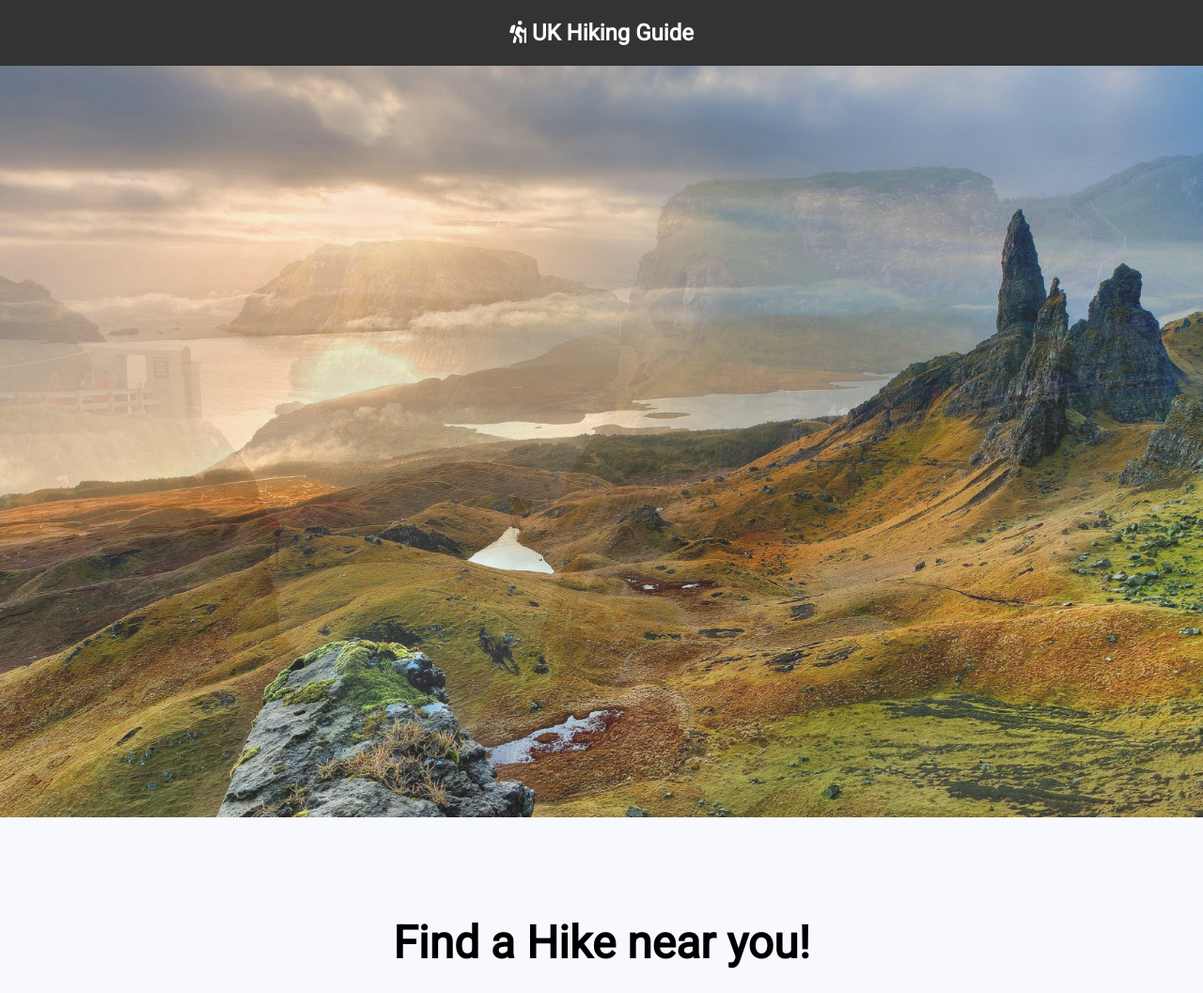
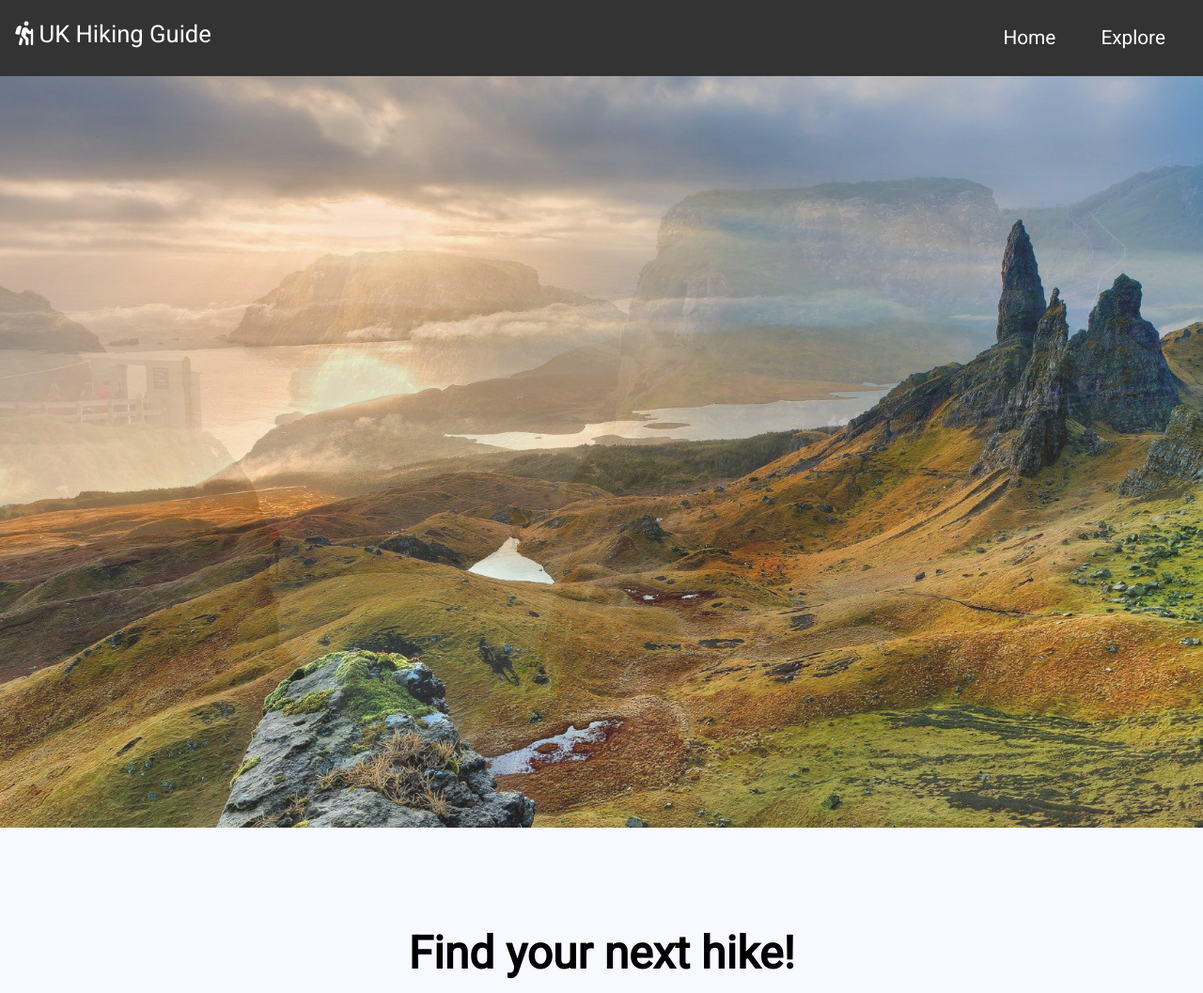
Before and after one commit to bkalan011/hiking-guide, a website built with webpack: page src/index.html in a window 1280 px wide. Shown: the top 1057 px of the page at 94% size. Built offline with nearby package versions, Linux system fonts and the light colour scheme.

Commit message:
Added navbar buttons

```diff
--- a/src/index.html
+++ b/src/index.html
@@ -9,9 +9,25 @@
 </head>
 
 <body>
-    <header>
-        <h2><i class="fas fa-hiking"></i> UK Hiking Guide</h2>
-    </header>
+    <nav>
+        <ul class="nav-logo">
+            <li>
+                <i class="fas fa-hiking"></i> UK Hiking Guide
+            </li>
+        </ul>
+        <ul class="nav-container">
+            <li>
+                Home
+            </li>
+            <li>
+                Explore
+            </li>
+        </ul>
+
+        <h2></h2>
+        <h3 class="nav-header">Home</h3>
+        <h3 class="nav-header"> Explore</h3>
+    </nav>
     <div class="slider">
         <div class="slide current">
             <div class="content">
@@ -40,7 +56,7 @@
     </div>
     <!-- Find a hike form -->
     <section class="hike-form-section">
-        <h1 class="hike-heading">Find a Hike near you!</h1>
+        <h1 class="hike-heading">Find your next hike!</h1>
         <form class="hike-form">
             <h2><i class="fas fa-hiking"></i> UK Hiking Guide</h2>
             <label for="location">Location</label>
--- a/src/styles.css
+++ b/src/styles.css
@@ -4,20 +4,41 @@
         padding: 0;
     }
 
-    header {
-        padding: 1rem;
-        background: #333;
-        color: white;
-    }
-
-    h2 {
-        text-align: center;
-    }
-
     body {
         font-family: 'Roboto', sans-serif;
         background: ghostwhite;
         line-height: 1.6;
+    }
+
+    nav {
+        background: #333;
+        color: white;
+        display: flex;
+        flex-direction: row;
+    }
+
+    .nav-logo {
+        display: flex;
+        padding: 1rem;
+        list-style-type: none;
+        width: 50%;
+    }
+
+    .nav-logo li {
+        font-size: 1.6rem;
+    }
+
+    .nav-container {
+        display: flex;
+        padding: 1rem;
+        list-style-type: none;
+        width: 50%;
+        justify-content: flex-end;
+    }
+
+    .nav-container li {
+        font-size: 1.2rem;
+        padding: 0.5rem;
     }
     /* slider section */
 
@@ -112,8 +133,7 @@
 
     form {
         max-width: 500px;
-        margin: 2rem auto;
-        margin-bottom: 6rem;
+        margin: 0 auto;
         border: 2px solid black;
         background: #777777;
         padding: 2rem;
@@ -161,7 +181,7 @@
         text-transform: uppercase;
         cursor: pointer;
     }
-    /* Result */
+    /* Card Section */
 
     .hiking-image {
         width: 100%;
@@ -171,7 +191,6 @@
         border-top-right-radius: 15px;
         background-size: cover;
     }
-    /* Card Section */
 
     .card-section {
         width: 100%;
@@ -309,6 +328,7 @@
     /* Footer */
 
     footer {
+        margin-top: 5rem;
         background: #333;
         padding: 2rem;
         color: white;
@@ -331,7 +351,15 @@
 
     @media screen and (min-width: 1000px) {
         form {
-            margin-bottom: 3rem;
+            margin-bottom: 0;
+        }
+        .nav-container logo {
+            font-size: 1.8rem;
+            padding: 0.5rem 1.5rem;
+        }
+        .nav-container li {
+            font-size: 1.3rem;
+            padding: 0.5rem 1.5rem;
         }
     }
 
```
Also changed, not shown: dist/index.html, dist/main.js.
